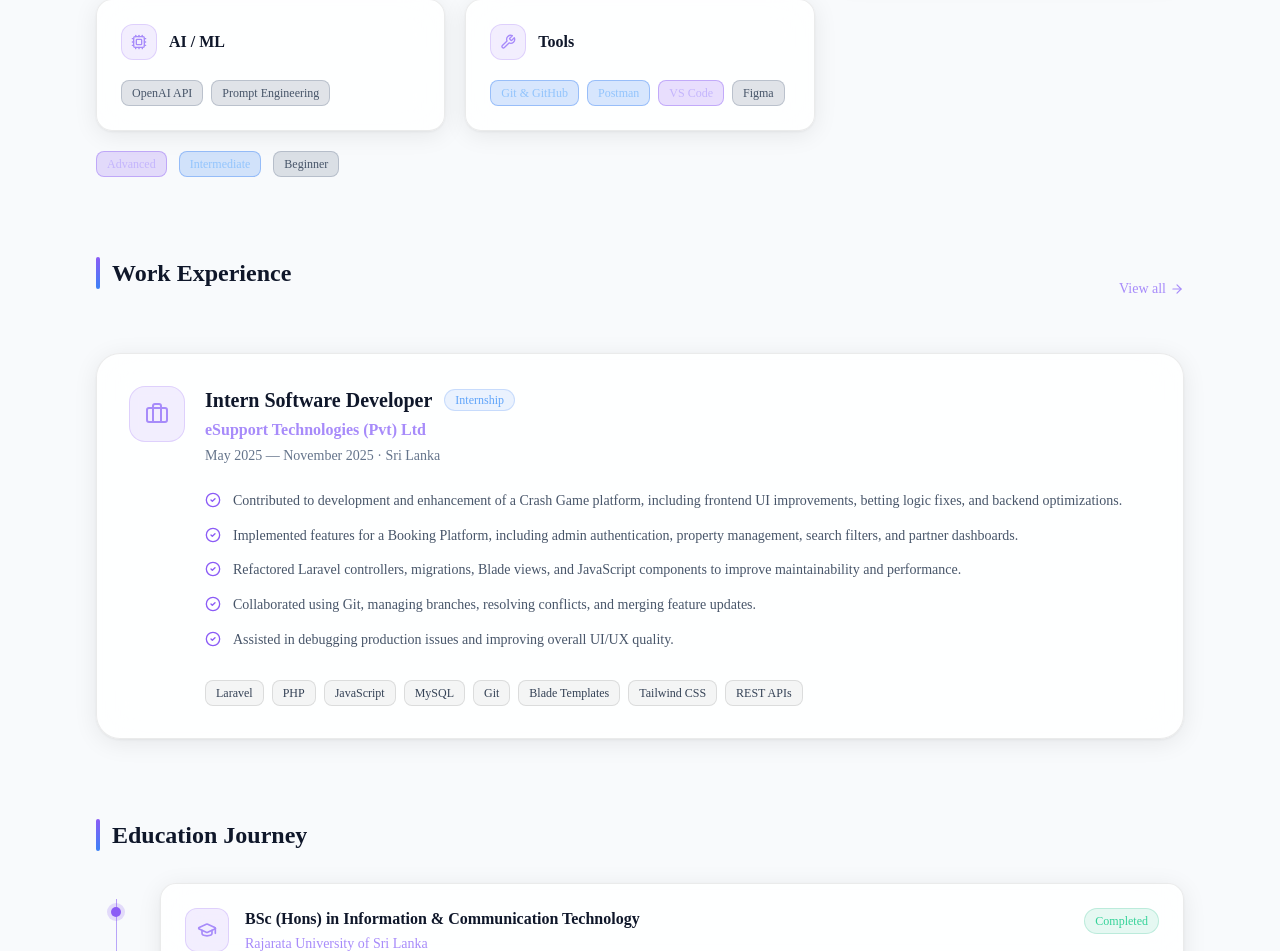
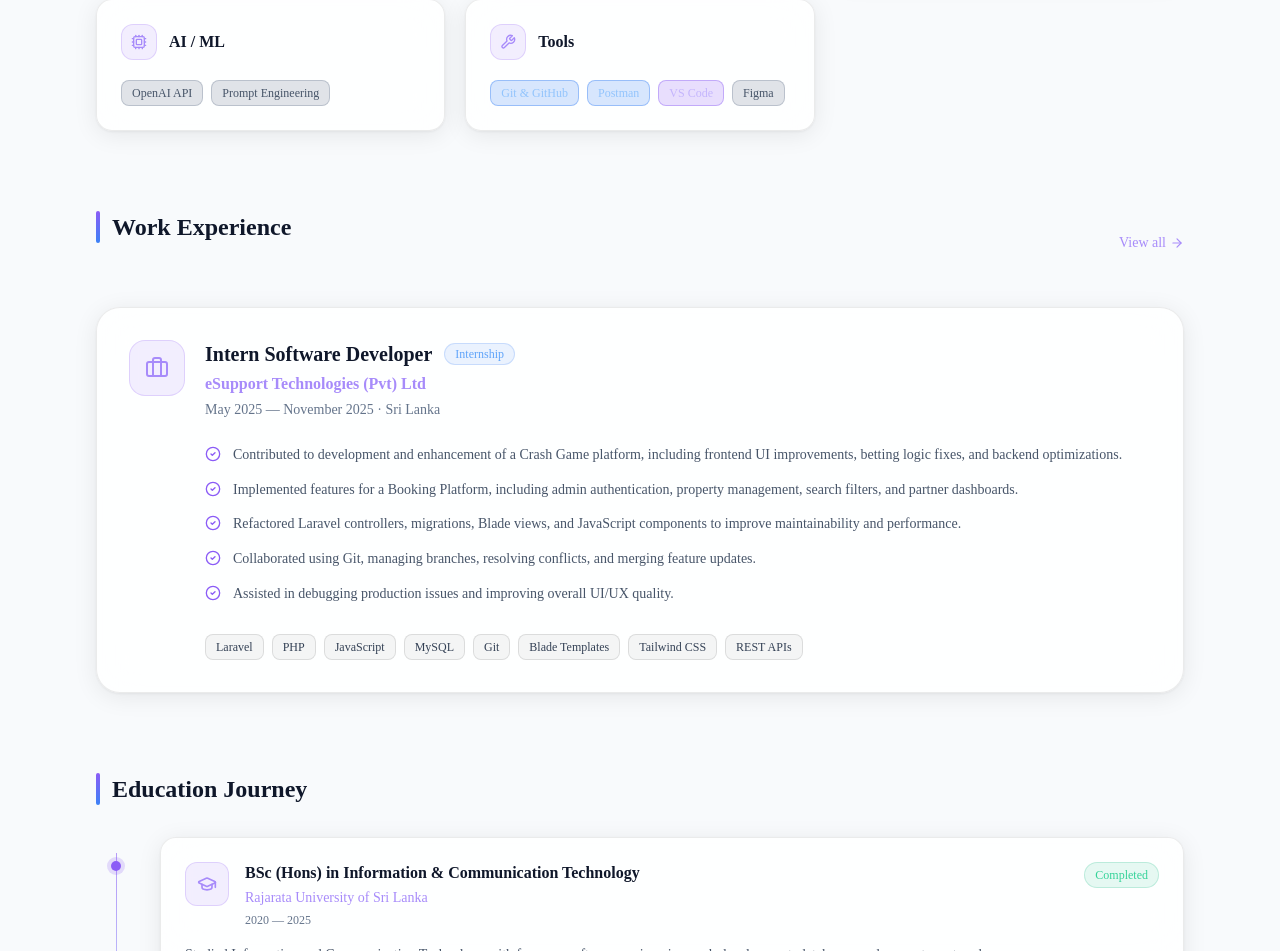
Before and after one commit to Madusanka-max/ISURU-MADUSANKA, a Next.js app: page /about in a window 1280 px wide. Shown: the part 1202-2153 px from the top of the page. Built offline with nearby package versions, Linux system fonts and the light colour scheme.

Commit message:
update 10

```diff
--- a/app/about/AboutContent.tsx
+++ b/app/about/AboutContent.tsx
@@ -228,11 +228,11 @@
             })}
           </div>
           {/* Legend */}
-          <div className="mt-5 flex flex-wrap gap-3 text-xs">
+          {/* <div className="mt-5 flex flex-wrap gap-3 text-xs">
             {Object.entries(levelColor).map(([lvl, cls]) => (
               <span key={lvl} className={`px-2.5 py-1 rounded-lg border font-medium ${cls}`}>{lvl}</span>
             ))}
-          </div>
+          </div> */}
         </motion.div>
 
         {/* ── Experience ── */}
--- a/components/sections/Hero.tsx
+++ b/components/sections/Hero.tsx
@@ -58,7 +58,6 @@
             transition={{ duration: 0.5, delay: 0.05 }}
             className="inline-flex items-center gap-2 px-4 py-2 rounded-full border border-violet-500/30 bg-violet-500/10 text-violet-300 text-sm font-medium mb-8"
           >
-            <Sparkles className="w-4 h-4" />
             Open to full-time roles & freelance projects
           </motion.div>
 
```
